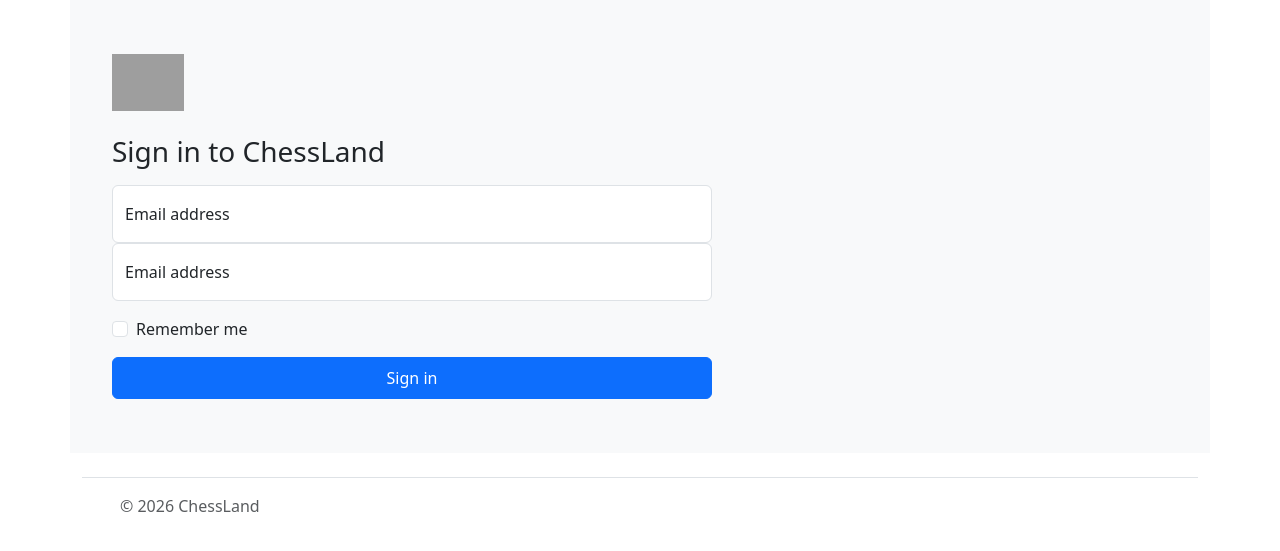
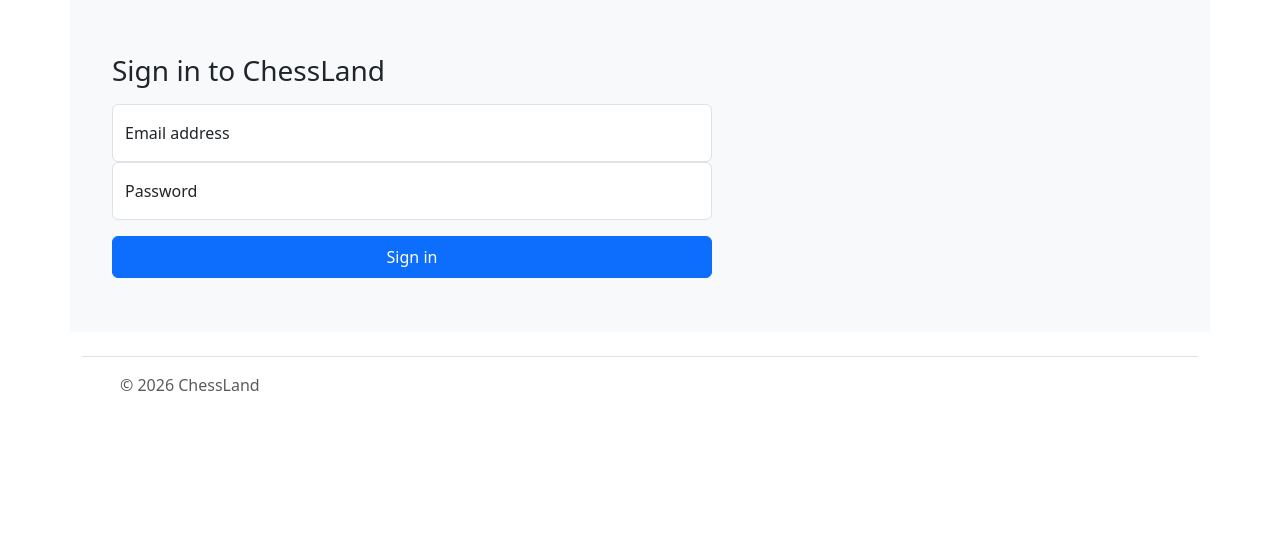
Before and after one commit to demetregogiashvili/ChessLand, a Flask app: page /login in a window 1280 px wide. Shown: the part 72-623 px from the top of the page. Run offline with Flask 3, Linux system fonts and the light colour scheme; grey boxes are pictures that could not be loaded.

Commit message:
update login html form

```diff
--- a/templates/login.html
+++ b/templates/login.html
@@ -1,50 +1,23 @@
 {% extends 'base.html' %}
 {% block content %}
-<div class = "container d-flex align-items-center py-4 bg-body-tertiary justify-content-center">
-    <main class="form-signin w-100 m-auto ">
-        <form style = "max-width: 600px; margin:30px" method = "post">
-            <img class="mb-4" src="{{ url_for('static', filename='images/chess_logo.png') }}" alt="ChessLand" width="72" height="57">
-            <h1 class="h3 mb-3 fw-normal">Sign in to ChessLand</h1></h1>
+<div class="container d-flex align-items-center py-4 bg-body-tertiary justify-content-center">
+    <main class="form-signin w-100 m-auto">
+        <form style="max-width: 600px; margin:30px" method="post">
+            <h1 class="h3 mb-3 fw-normal">Sign in to ChessLand</h1>
 
+            <!-- ემეილის ველი (ეს სწორია) -->
             <div class="form-floating">
-                <input
-                    type="email"
-                    class="form-control"
-                    id="email"
-                    name = "email"
-                    placeholder="name@example.com"
-                >
+                <input type="email" class="form-control" id="email" name="email" placeholder="name@example.com" required>
                 <label for="email">Email address</label>
             </div>
 
-           <div class="form-floating">
-             <input
-                   type="email"
-                  class="form-control"
-                 id="email"
-                 name="email"
-                 placeholder="name@example.com"
-                 required
-     >
-     <label for="email">Email address</label>
-    </div>
-
-            <div class="form-check text-start my-3">
-                <input
-                    class="form-check-input"
-                    type="checkbox"
-                    value="remember-me"
-                    id="checkDefault"
-                >
-                <label class="form-check-label" for="checkDefault">
-                    Remember me
-                </label>
+            <!-- პაროლის ველი (აქ ვასწორებთ, რომ იყოს password) -->
+            <div class="form-floating">
+                <input type="password" class="form-control" id="password" name="password" placeholder="Password" required>
+                <label for="password">Password</label> <!-- აქ უნდა ეწეროს Password -->
             </div>
 
-            <button class="btn btn-primary w-100 py-2" type="submit">
-                Sign in
-            </button>
-
+            <button class="btn btn-primary w-100 py-2 mt-3" type="submit">Sign in</button>
         </form>
     </main>
 </div>
```
